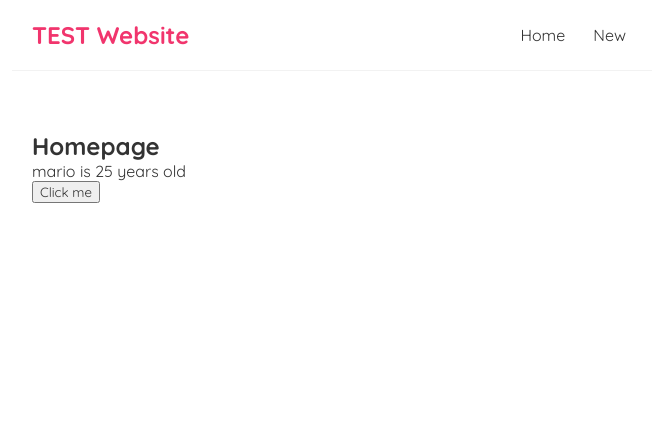
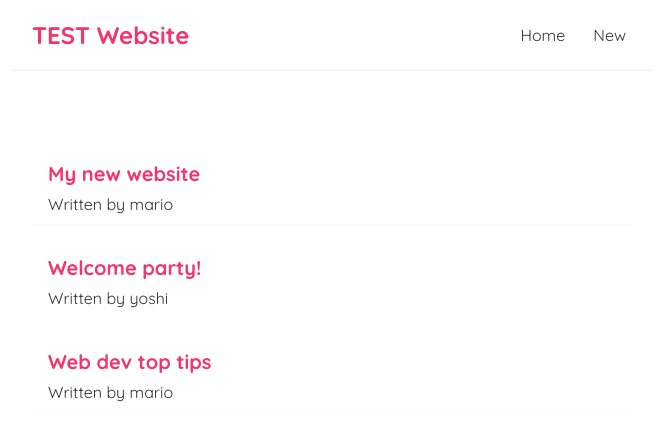
Before and after one commit to KJWXY/test, a React (Create React App) app: page / in a window 1280 px wide. Shown: the top 440 px of the page, without its empty margins (308-965 px from the left). Built offline with nearby package versions, Linux system fonts and the light colour scheme.

Commit message:
Test commit

```diff
--- a/src/Home.js
+++ b/src/Home.js
@@ -1,19 +1,19 @@
 import { useState } from 'react';
 
 const Home = () => {
-    const [name, setName] = useState('mario');
-    const [age, setAge] = useState(25);
-
-    const handleClick = () => {
-        setName('luigi');
-        setAge(34);
-    }
-
+    const [blogs, setBlogs] = useState([
+    { title: 'My new website', body: 'lorem ipsum...', author: 'mario', id: 1 },
+    { title: 'Welcome party!', body: 'lorem ipsum...', author: 'yoshi', id: 2 },
+    { title: 'Web dev top tips', body: 'lorem ipsum...', author: 'mario', id: 3 }
+    ]);
     return (
         <div className="home">
-            <h2>Homepage</h2>
-            <p>{ name } is { age } years old</p>
-            <button onClick={handleClick}>Click me</button>
+            {blogs.map((blog) => (
+                <div className="blog-preview" key={blog.id}>
+                    <h2> { blog.title }</h2>
+                    <p>Written by { blog.author }</p>
+                </div>
+            ))}
         </div>
     );
 }
--- a/src/index.css
+++ b/src/index.css
@@ -33,3 +33,18 @@
   margin: 40px auto;
   padding: 20px;
 }
+
+/* blog previews / list */
+.blog-preview {
+  padding: 10px 16px;
+  margin: 20px 0;
+  border-bottom: 1px solid #fafafa;
+}
+.blog-preview:hover {
+  box-shadow: 1px 3px 5px rgba(0,0,0,0.1);
+}
+.blog-preview h2 {
+  font-size: 20px;
+  color: #f1356d;
+  margin-bottom: 8px;
+}
```
